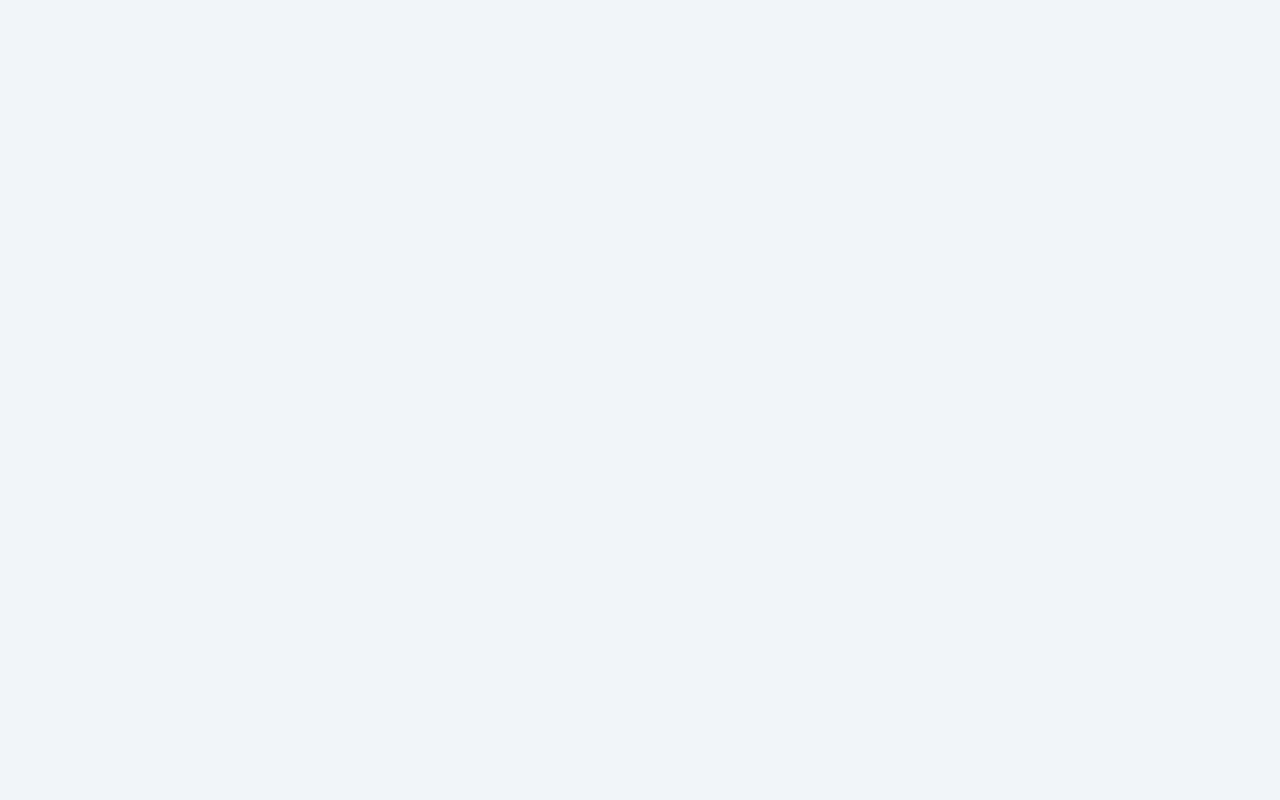
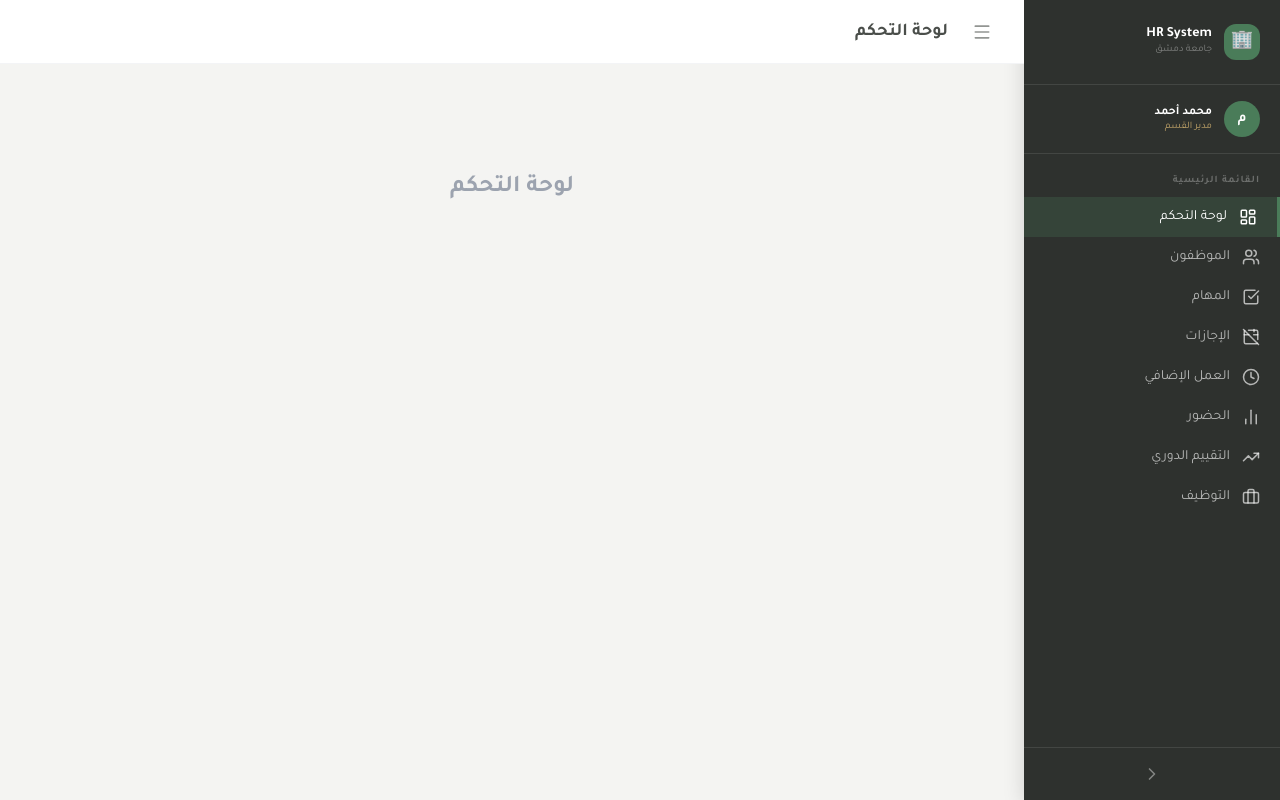
Before and after one commit to sanam2025/HR-system-, a React (Vite) app: page /manager in a window 1280 px wide. Built offline with nearby package versions, Linux system fonts and the light colour scheme.

Commit message:
add: merge side bar with main

```diff
--- a/src/App.tsx
+++ b/src/App.tsx
@@ -1,11 +1,48 @@
+
+import { BrowserRouter, Routes, Route, Navigate } from 'react-router-dom';
+import ManagerLayout from './core/layout/ManagerLayout';
+
+// ── صفحات مؤقتة ──────────────────────────────────────────────────────────
+function Page({ title }: { title: string }) {
+  return (
+    <div style={{
+      display: 'flex',
+      alignItems: 'center',
+      justifyContent: 'center',
+      height: '200px'
+    }}>
+      <p style={{ fontSize: '24px', fontWeight: 'bold', color: '#9ca3af' }}>
+        {title}
+      </p>
+    </div>
+  );
+}
 
 function App() {
+  return (
+    <BrowserRouter>
+      <Routes>
+        {/* إعادة توجيه من الجذر إلى /manager */}
+        <Route path="/" element={<Navigate to="/manager" replace />} />
 
-  return (
-    <>
+        {/* مسارات المدير مع Layout */}
+        <Route path="/manager" element={<ManagerLayout />}>
+          <Route index element={<Page title="لوحة التحكم" />} />
+          <Route path="employees" element={<Page title="الموظفون" />} />
+          <Route path="employees/:id" element={<Page title="ملف الموظف" />} />
+          <Route path="tasks" element={<Page title="المهام" />} />
+          <Route path="leaves" element={<Page title="الإجازات" />} />
+          <Route path="overtime" element={<Page title="العمل الإضافي" />} />
+          <Route path="attendance" element={<Page title="الحضور" />} />
+          <Route path="evaluation" element={<Page title="التقييم الدوري" />} />
+          <Route path="recruitment" element={<Page title="التوظيف" />} />
+        </Route>
 
-    </>
-  )
+        {/* أي مسار غير موجود يعيد التوجيه إلى /manager */}
+        <Route path="*" element={<Navigate to="/manager" replace />} />
+      </Routes>
+    </BrowserRouter>
+  );
 }
 
 export default App;
```
